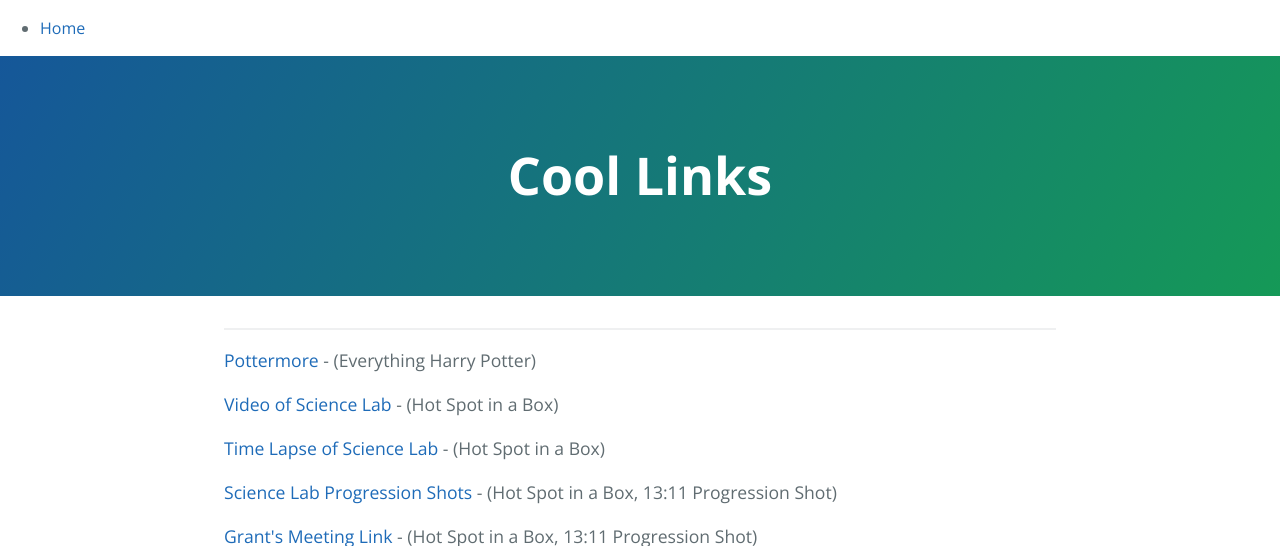
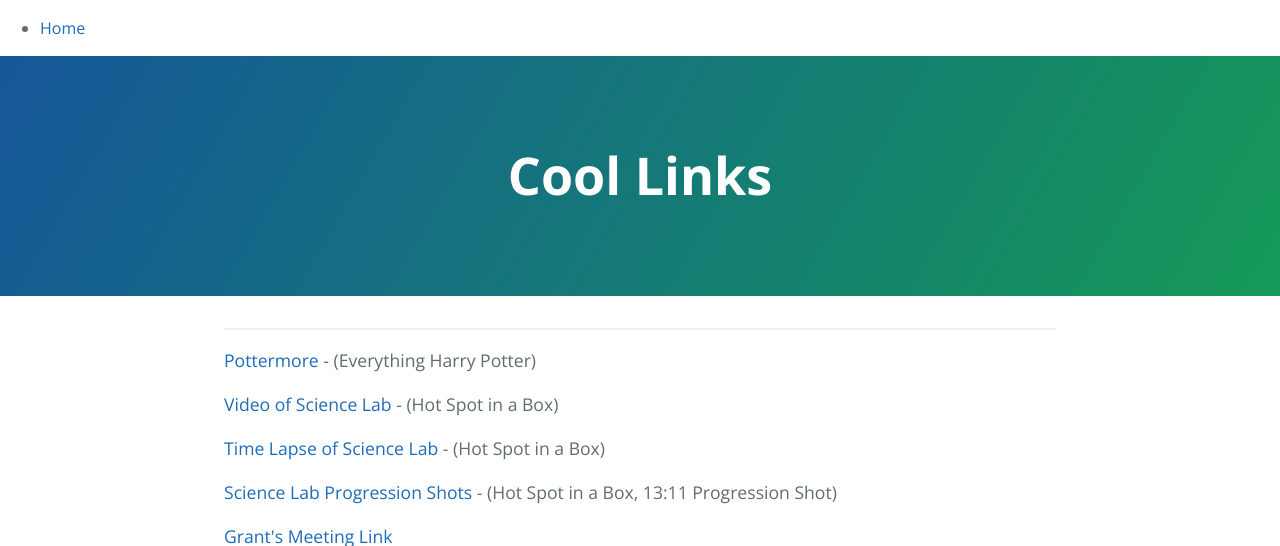
Before and after one commit to mebartsch/mebartsch.github.io, a Jekyll site: the page links/index.html, which Jekyll copies as it is, in a window 1280 px wide and 900 px high, cut to the strip 0-546 px from the top of the window. Built offline with Jekyll 4.4.1, drawn with Linux system fonts in a browser that asks for light colours.

Commit message:
Update index.html

```diff
--- a/links/index.html
+++ b/links/index.html
@@ -39,7 +39,7 @@
 		  </a> - (Hot Spot in a Box, 13:11 Progression Shot) </p>
 
 	  <p> <a href="https://blackberry.webex.com/blackberry/j.php?MTID=md209b589c2dec10df78c8d7f64c3b2d6" target="_blank">Grant's Meeting Link
-		  </a> - (Hot Spot in a Box, 13:11 Progression Shot) </p>
+
 	<iframe src="https://trinket.io/embed/python/cdd30131bb?outputOnly=true&runOption=run&start=result" width="100%" height="800" frameborder="0" marginwidth="0" marginheight="0" allowfullscreen></iframe>
          <script>
             var count = 0;
```
